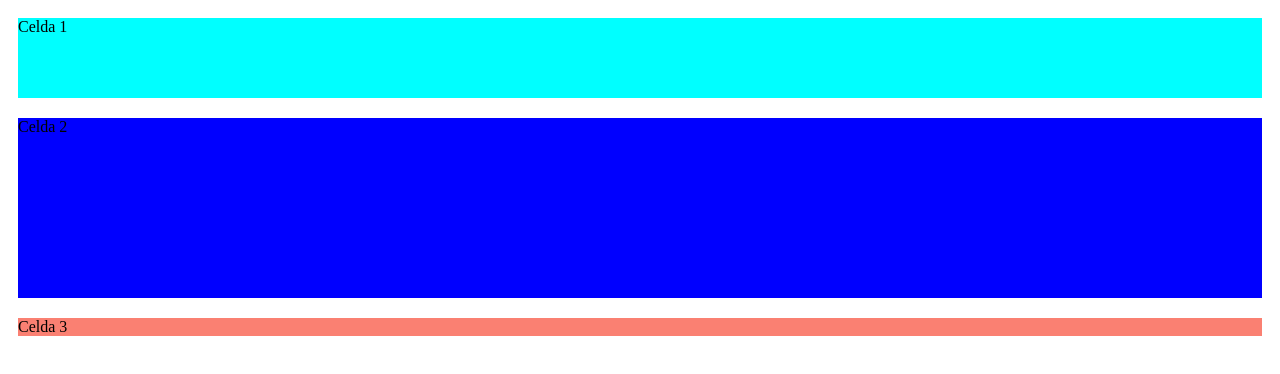
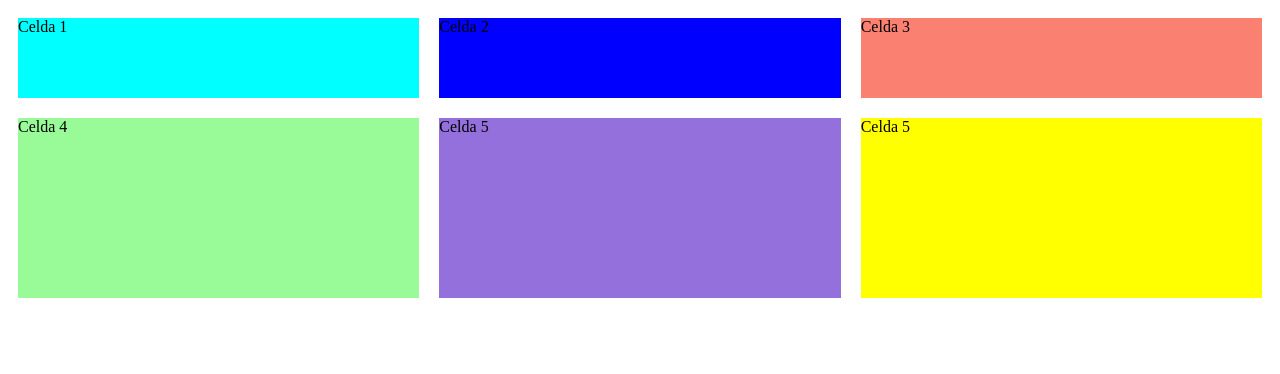
Before and after one commit to naaiaracj/Proyectos_CSS, a plain HTML site: page NaiaraCuenca_ASIR1/Ejercicio_05/index.html in a window 1280 px wide. Drawn offline with Linux system fonts and the light colour scheme.

Commit message:
Ejercicio 5 terminado

```diff
--- a/NaiaraCuenca_ASIR1/Ejercicio_05/index.html
+++ b/NaiaraCuenca_ASIR1/Ejercicio_05/index.html
@@ -17,6 +17,9 @@ Ejercicio: [Grid Layout]
         <div class="celda1"> Celda 1 </div>
         <div class="celda2"> Celda 2 </div>
         <div class="celda3"> Celda 3 </div>
+        <div class="celda4"> Celda 4 </div>
+        <div class="celda5"> Celda 5 </div>
+        <div class="celda6"> Celda 5 </div>
     </div>
 
 </body>
--- a/NaiaraCuenca_ASIR1/Ejercicio_05/styles.css
+++ b/NaiaraCuenca_ASIR1/Ejercicio_05/styles.css
@@ -7,11 +7,11 @@ Ejercicio: [Grid Layout]
 
 .contenedor-grid {display: grid;
                   flex-direction: row;
-                  grid-template-rows: 100px 200px;
-                  grid-template-columns: 1 1 1;}
+                  grid-template-columns: repeat(3, 1fr);
+                  grid-template-rows: 100px 200px;}
 
 .contenedor-grid > div {margin: 10px;
-                        }
+                        text-align: center;}
 
 /* Ya que nos pide un fondo diferente en cada celda, se crean cuantas clases como celdas existentes */
 .celda1 {display: flex;
@@ -22,3 +22,12 @@ Ejercicio: [Grid Layout]
 
 .celda3 {display: flex;
          background-color: salmon;}
+
+.celda4 {display: flex;
+        background-color: palegreen;}
+
+.celda5 {display: flex;
+         background-color: mediumpurple;}
+
+.celda6 {display: flex;
+         background-color: yellow;}
```
